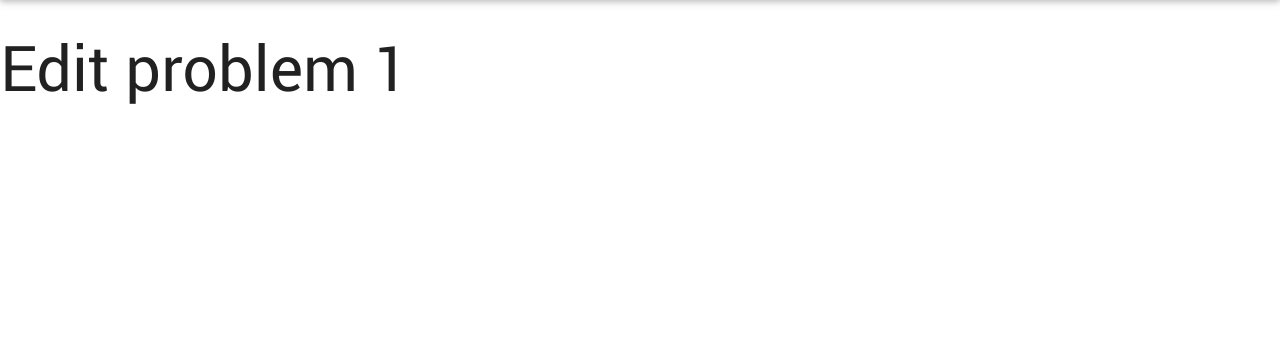
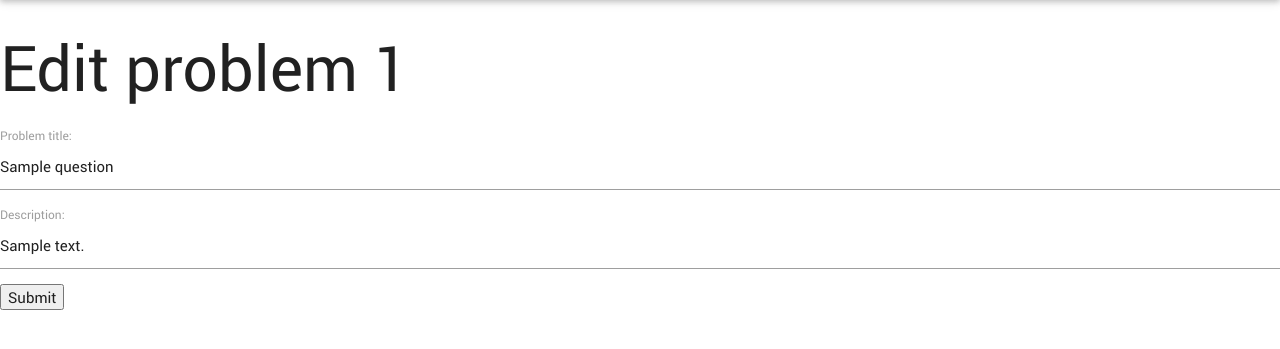
Before and after one commit to Algolab-CMU/Algolab, a Django app: page /problem/edit/1/ in a window 1280 px wide. Shown: the part 64-413 px from the top of the page. Run offline with Django 3.2, Linux system fonts and the light colour scheme; tables that the repository leaves empty hold one stand-in row (values such as "Sample post"); some libraries are stand-ins or nearby versions; some web fonts are replaced.

Commit message:
Update view/edit pages

```diff
--- a/basics/forms.py
+++ b/basics/forms.py
@@ -5,6 +5,6 @@ MAX_TITLE_LENGTH = 200
 MAX_TEXT_LENGTH = 1000
 MAX_CODE_LENGTH = 1000
 
-class NewProblemForm(forms.Form):
-  name = forms.CharField(label="Problem name", max_length=MAX_TITLE_LENGTH)
+class ProblemForm(forms.Form):
+  title = forms.CharField(label="Problem title", max_length=MAX_TITLE_LENGTH)
   description = forms.CharField(label="Description", max_length=MAX_TEXT_LENGTH)
--- a/basics/templates/basics/edit_problem.html
+++ b/basics/templates/basics/edit_problem.html
@@ -2,4 +2,10 @@
 
 {% block body_block %}
   <h1>Edit problem {{ id }}</h1>
+
+  <form action="{% url 'basics:edit_problem' id %}" method="post">
+    {% csrf_token %}
+    {{ formVar }}
+    <input type="submit" value="Submit">
+  </form>
 {% endblock %}
--- a/basics/templates/basics/view_problem.html
+++ b/basics/templates/basics/view_problem.html
@@ -2,4 +2,7 @@
 
 {% block body_block %}
   <h1>View problem {{ id }}</h1>
+
+  <p>Problem title: {{ fields.title }}</p>
+  <p>Description: {{ fields.description }}</p>
 {% endblock %}
--- a/basics/views.py
+++ b/basics/views.py
@@ -7,20 +7,20 @@ from django.http import HttpResponseRedirect
 from django.shortcuts import render
 
 from .models import Question
-from .forms import NewProblemForm
+from .forms import ProblemForm
 
 def index(request):
   return render(request, 'basics/base_index.html', {})
 
 def add_problem(request):
   if request.method == 'POST':
-    newProblemForm = NewProblemForm(request.POST)
-    if newProblemForm.is_valid():
+    ProblemForm = ProblemForm(request.POST)
+    if ProblemForm.is_valid():
       # process data in form.cleaned_data
-      formInput = newProblemForm.cleaned_data
+      formInput = ProblemForm.cleaned_data
       print(formInput)
       newProblem = Question(\
-        title=formInput['name'],\
+        title=formInput['title'],\
         description=formInput['description'],\
         init_time=datetime.now(),\
         mod_time=datetime.now(),\
@@ -28,9 +28,9 @@ def add_problem(request):
       newProblem.save()
       return HttpResponseRedirect('/all_problems')
   else:
-    newProblemForm = NewProblemForm()
+    ProblemForm = ProblemForm()
 
-  return render(request, 'basics/add_problem.html', {'formVar': newProblemForm})
+  return render(request, 'basics/add_problem.html', {'formVar': ProblemForm})
 
 def expandProblem(p):
   return {\
@@ -46,12 +46,32 @@ def expandProblem(p):
 def all_problems(request):
   allProblems = Question.objects.all()
   allProblemsExpanded = [expandProblem(p) for p in allProblems]
+  print(allProblemsExpanded)
   return render(request, 'basics/all_problems.html', {'problemList': allProblemsExpanded})
 
 def edit_problem(request, suppliedId):
-  print("EDIT " + str(suppliedId))
-  return render(request, 'basics/edit_problem.html', {'id': suppliedId})
+  # print("EDIT " + str(suppliedId))
+  problem = Question.objects.get(pk=suppliedId)
+  currProblemForm = ProblemForm({'title':problem.title, 'description':problem.description})
+
+  if request.method == 'POST':
+    updatedProblemForm = ProblemForm(request.POST)
+    if updatedProblemForm.is_valid():
+      # process data in form.cleaned_data
+      formInput = updatedProblemForm.cleaned_data
+      print(formInput)
+      problem.title = formInput['title']
+      problem.description = formInput['description']
+      problem.mod_time = datetime.now()
+      problem.save()
+      return HttpResponseRedirect('/all_problems')
+
+  return render(request, 'basics/edit_problem.html', {'id': suppliedId, 'formVar': currProblemForm})
 
 def view_problem(request, suppliedId):
-  print ("VIEW " + str(suppliedId))
-  return render(request, 'basics/view_problem.html', {'id': suppliedId})
+  # print ("VIEW " + str(suppliedId))
+  problem = Question.objects.get(pk=suppliedId)
+  currProblemValues = {'title':problem.title, 'description':problem.description}
+  print(currProblemValues)
+
+  return render(request, 'basics/view_problem.html', {'id': suppliedId, 'fields': currProblemValues})
```
